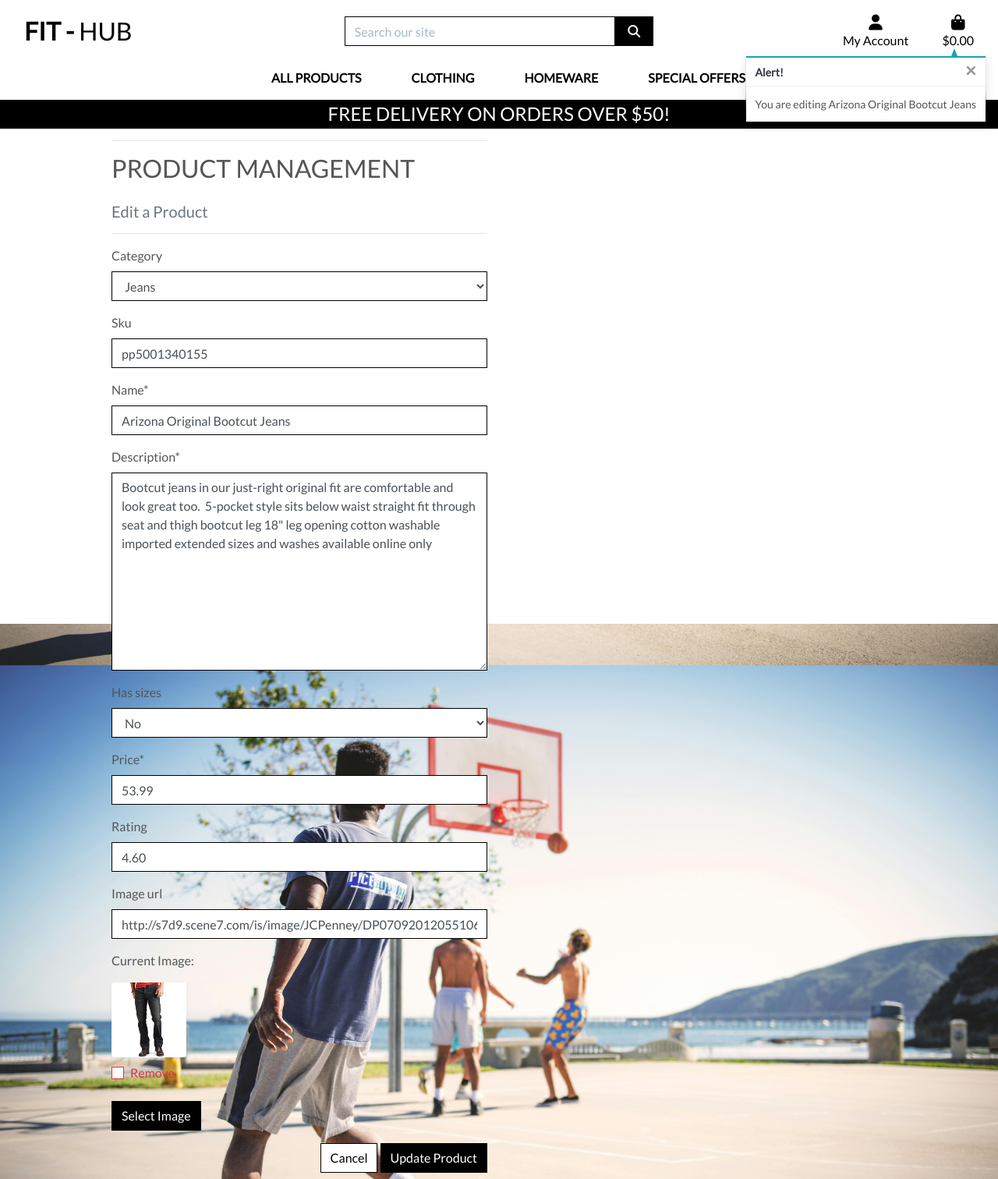
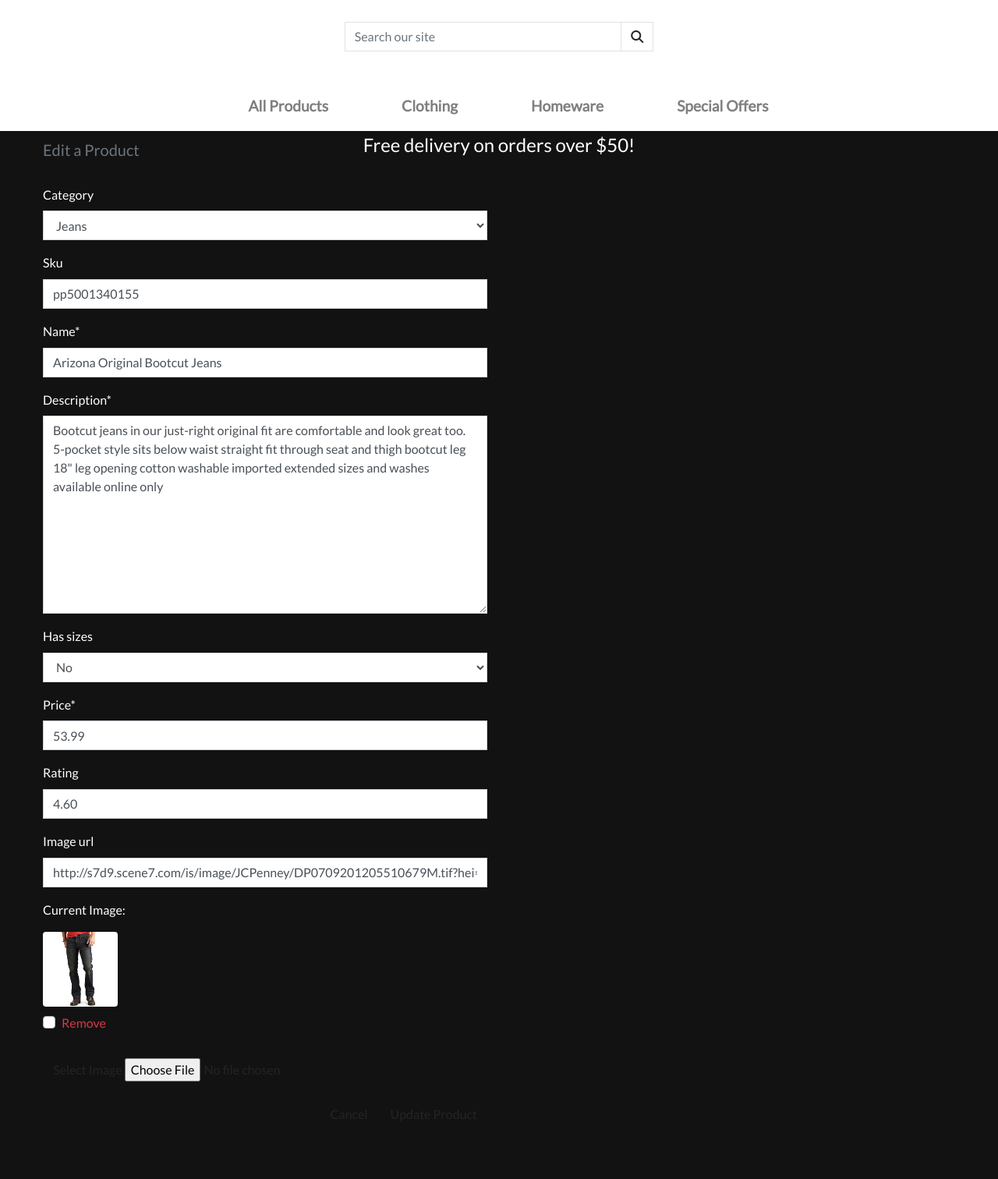
Before and after one commit to FabiMe/Fit-Hub, a Django app: page /products/edit/1/ in a window 1280 px wide. Shown: the whole page at 78% size. After the commit the page ends 1438 px from the top, so only its background shows below. Run offline with Django 3.2, Linux system fonts and the light colour scheme; the visitor is signed in with stand-in values (Sample User, id 1); data comes from the database, SQL or seed files in the repository; some libraries are stand-ins or nearby versions; some web fonts are replaced.

Commit message:
adjust base.css

```diff
--- a/static/css/base.css
+++ b/static/css/base.css
@@ -3,291 +3,115 @@
 }
 
 body {
-    background: url('/media/basketball.jpg') no-repeat center center fixed;
-    background-size: cover;
-    height: calc(100vh - 164px);
-    color: #555;
-    font-family: 'Lato';
+    background: #121212; /* Dark background color */
+    color: #fff; /* Light text color */
+    font-family: 'Lato', sans-serif;
+    line-height: 1.6;
+    margin: 0;
+    padding: 0;
 }
 
-/* from Bulma */
-.icon {
-    align-items: center;
-    display: inline-flex;
-    justify-content: center;
-    height: 1.5rem;
-    width: 1.5rem;
+.container {
+    max-width: 1200px;
+    margin: 0 auto;
 }
 
-.logo-font {
-    text-transform: uppercase;
+/* Header Styles */
+.header {
+    background: #222; /* Dark header background color */
+    padding: 20px 0;
+    text-align: center;
 }
 
-.main-logo-link {
-    width: fit-content;
+.logo {
+    font-size: 2rem;
+    font-weight: bold;
+    text-transform: uppercase;
+    color: #fff;
 }
 
-.shop-now-button {
-    background: black;
-    color: white;
-    min-width: 260px;
+.navbar {
+    display: flex;
+    justify-content: center;
+    margin-top: 20px;
 }
 
-.btn-black {
-    background: black;
-    color: white;
+.nav-item {
+    margin: 0 15px;
 }
 
-.btn-outline-black {
-    background: white;
-    color: black !important; /* use important to override link colors for <a> elements */
-    border: 1px solid black;
+.nav-link {
+    color: #fff;
+    text-decoration: none;
+    font-size: 1.2rem;
+    transition: color 0.3s ease;
 }
 
-.btn-outline-black:hover,
-.btn-outline-black:active,
-.btn-outline-black:focus {
-    background: black;
-    color: white !important;
+.nav-link:hover {
+    color: #17a2b8; /* Highlight color */
 }
 
-.shop-now-button:hover,
-.shop-now-button:active,
-.shop-now-button:focus,
-.btn-black:hover,
-.btn-black:active,
-.btn-black:focus {
-    background: #222;
-    color: white;
+/* Main Content Styles */
+.main-content {
+    padding: 40px 0;
 }
 
-.text-black {
-    color: #000 !important;
+.product {
+    background: #333; /* Product card background color */
+    border-radius: 10px;
+    padding: 20px;
+    margin-bottom: 20px;
 }
 
-.border-black {
-    border: 1px solid black !important;
+.product img {
+    max-width: 100%;
+    height: auto;
+    border-radius: 5px;
 }
 
-.bg-black {
-    background: #000 !important;
+.product-title {
+    font-size: 1.5rem;
+    margin-top: 10px;
 }
 
-.overlay {
-	height: 100%;
-	width: 100%;
-	top: 0;
-	left: 0;
-	position: fixed;
-	background: white;
-	z-index: -1;
+.product-price {
+    font-size: 1.2rem;
+    color: #ffc107; /* Price color */
+    margin-top: 5px;
 }
 
-a.category-badge > span.badge:hover {
-    background: #212529 !important;
-    color: #fff !important;
+.add-to-cart-btn {
+    background: #ffc107; /* Add to cart button color */
+    color: #222;
+    padding: 10px 20px;
+    border: none;
+    border-radius: 5px;
+    cursor: pointer;
+    font-size: 1.2rem;
+    transition: background 0.3s ease;
 }
 
-.btt-button {
-    height: 42px;
-    width: 42px;
-    position: fixed;
-    bottom: 10px;
-    right: 10px;
+.add-to-cart-btn:hover {
+    background: #17a2b8; /* Hover color */
 }
 
-.btt-link,
-.update-link,
-.remove-item {
-    cursor: pointer;
+/* Footer Styles */
+.footer {
+    background: #222; /* Dark footer background color */
+    color: #fff;
+    padding: 20px 0;
+    text-align: center;
 }
 
-input[name='q']::placeholder {
-    color: #aab7c4;
-}
-
-/* ------------------------------- bootstrap toasts */
-
-.message-container {
-    position: fixed;
-    top: 72px;
-    right: 15px;
-    z-index: 99999999999;
-}
-
-.custom-toast {
-    overflow: visible;
-}
-
-.toast-capper {
-    height: 2px;
-}
-
-/* from CSS-tricks.com: https://css-tricks.com/snippets/css/css-triangle/ */
-.arrow-up {
-    width: 0;
-    height: 0;
-    border-left: 4px solid transparent;
-    border-right: 4px solid transparent;
-    border-bottom: 10px solid black;
-    position: absolute;
-    top: -10px;
-    right: 36px;
-}
-
-/* Convenience classes - colors copied from Bootstrap */
-.arrow-primary {
-    border-bottom-color: #007bff !important;
-}
-
-.arrow-secondary {
-    border-bottom-color: #6c757d !important;
-}
-
-.arrow-success {
-    border-bottom-color: #28a745 !important;
-}
-
-.arrow-danger {
-    border-bottom-color: #dc3545 !important;
-}
-
-.arrow-warning {
-    border-bottom-color: #ffc107 !important;
-}
-
-.arrow-info {
-    border-bottom-color: #17a2b8 !important;
-}
-
-.arrow-light {
-    border-bottom-color: #f8f9fa !important;
-}
-
-.arrow-dark {
-    border-bottom-color: #343a40 !important;
-}
-
-.bag-notification-wrapper {
-    height: 100px;
-    overflow-x: hidden;
-    overflow-y: auto;
-}
-
-/* -------------------------------- Media Queries */
-
-/* Slightly larger container on xl screens */
-@media (min-width: 1200px) {
-  .container {
-    max-width: 80%;
-  }
-}
-
-/* Allauth form formatting */
-
-.allauth-form-inner-content p {
-    margin-top: 1.5rem; /* mt-4 */
-    color: #6c757d; /* text-secondary */
-}
-
-.allauth-form-inner-content input {
-    border-color: #000;
-    border-radius: 0;
-}
-
-.allauth-form-inner-content label:not([for='id_remember']) {
-    display: none;
-}
-
-.allauth-form-inner-content input::placeholder {
-    color: #aab7c4;
-}
-
-.allauth-form-inner-content button,
-.allauth-form-inner-content input[type='submit'] {
-	/* btn */
-	display: inline-block;
-    font-weight: 400;
-    color: #fff;
-    text-align: center;
-    vertical-align: middle;
-    -webkit-user-select: none;
-    -moz-user-select: none;
-    -ms-user-select: none;
-    user-select: none;
-    background-color: #000;
-    border: 1px solid #000;
-    padding: .375rem .75rem;
-    font-size: 1rem;
-    line-height: 1.5;
-    border-radius: 0;
-
-    /* standard bootstrap btn transitions */
-    transition: color .15s ease-in-out,background-color .15s ease-in-out,border-color .15s ease-in-out,box-shadow .15s ease-in-out;
-}
-
-.allauth-form-inner-content button:hover,
-.allauth-form-inner-content input[type='submit']:hover {
-	color: #fff;
-    background-color: #222;
-    border-color: #222;
-}
-
-.allauth-form-inner-content a {
-	color: #17a2b8; /* text-info */
-}
-
-/* Product Form */
-
-.btn-file {
-    position: relative;
-    overflow: hidden;
-}
-
-.btn-file input[type="file"] {
-    position: absolute;
-    top: 0;
-    right: 0;
-    min-width: 100%;
-    min-height: 100%;
-    opacity: 0;
-    cursor: pointer;
-}
-
-.custom-checkbox .custom-control-label::before {
-    border-radius: 0;
-    border-color: #dc3545;
-}
-
-.custom-checkbox .custom-control-input:checked~.custom-control-label::before {
-    background-color: #dc3545;
-    border-color: #dc3545;
-    border-radius: 0;
-}
-
-
-/* fixed top navbar only on medium and up */
-@media (min-width: 992px) {
-    .fixed-top-desktop-only {
-        position: fixed;
-        top: 0;
-        right: 0;
-        left: 0;
-        z-index: 1030;
-    }
-
-    .header-container {
-        padding-top: 164px;
+/* Media Queries */
+@media (max-width: 768px) {
+    .nav-item {
+        margin: 0 10px;
     }
 }
 
-/* pad the top a bit when navbar is collapsed on mobile */
-@media (max-width: 991px) {
-    .header-container {
-        padding-top: 116px;
-    }
-
-    body {
-        height: calc(100vh - 116px);
+@media (max-width: 576px) {
+    .product {
+        padding: 15px;
     }
 }
```
